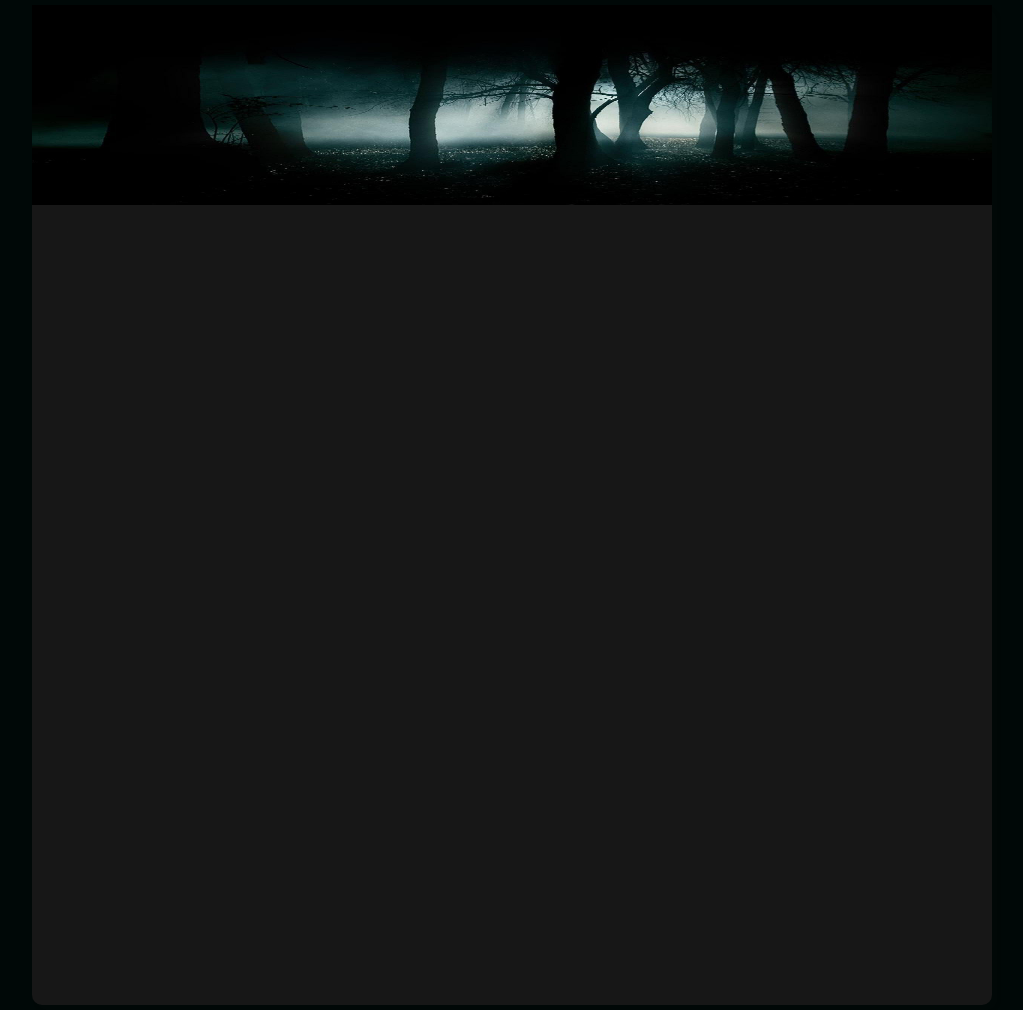
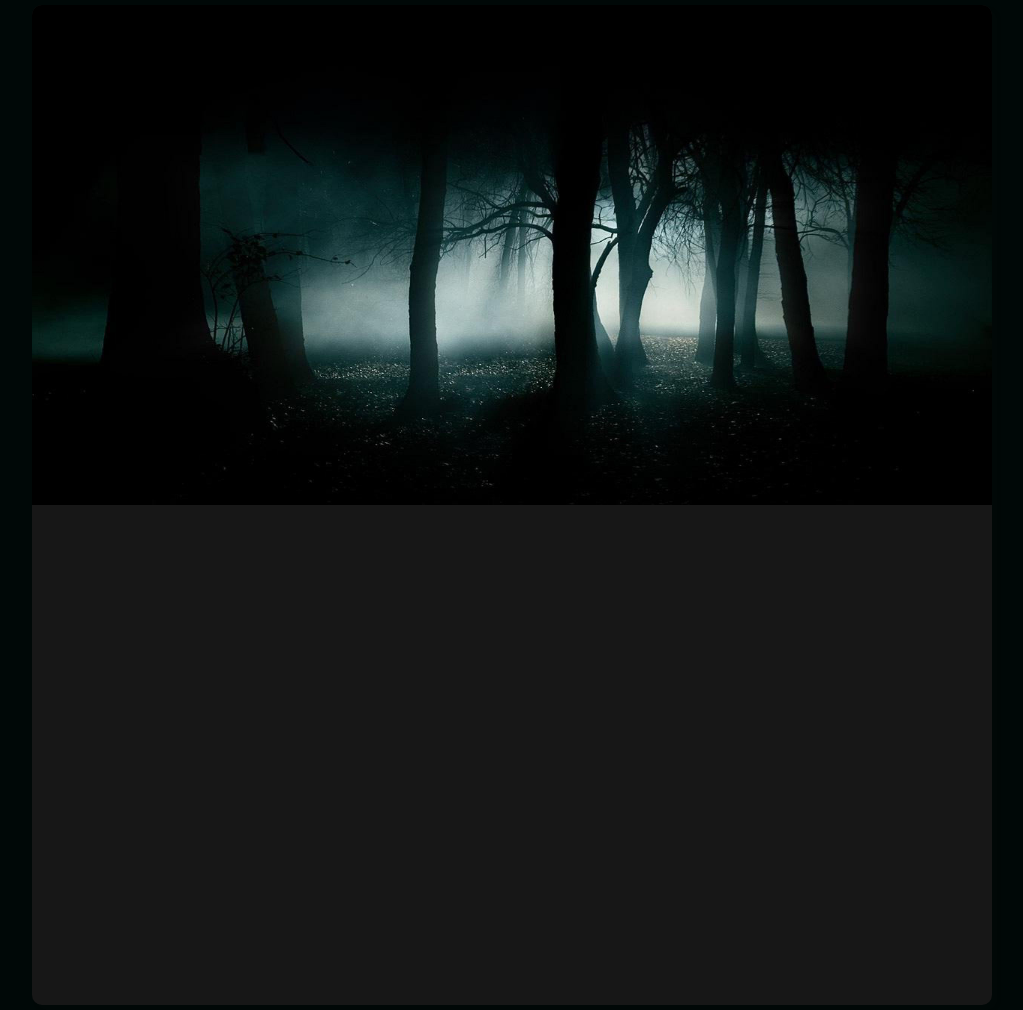
Before and after one commit to Konstantin-create/hacknet_web, a Flask app: page /posts/1 in a window 1280 px wide. Shown: the part 75-1085 px from the top of the page, without its empty margins (128-1151 px from the left). Run offline with Flask 2, Linux system fonts and the light colour scheme; data that the repository does not hold is empty; some web fonts are replaced.

Commit message:
add styles

```diff
--- a/app/static/css/post_template_style.css
+++ b/app/static/css/post_template_style.css
@@ -83,5 +83,7 @@ main {
 
 .post-image {
     width: 100%;
-    height: 200px;
+    height: 500px;
+    overflow: hidden;
+    border-radius: 10px 10px 0 0;
 }
```
